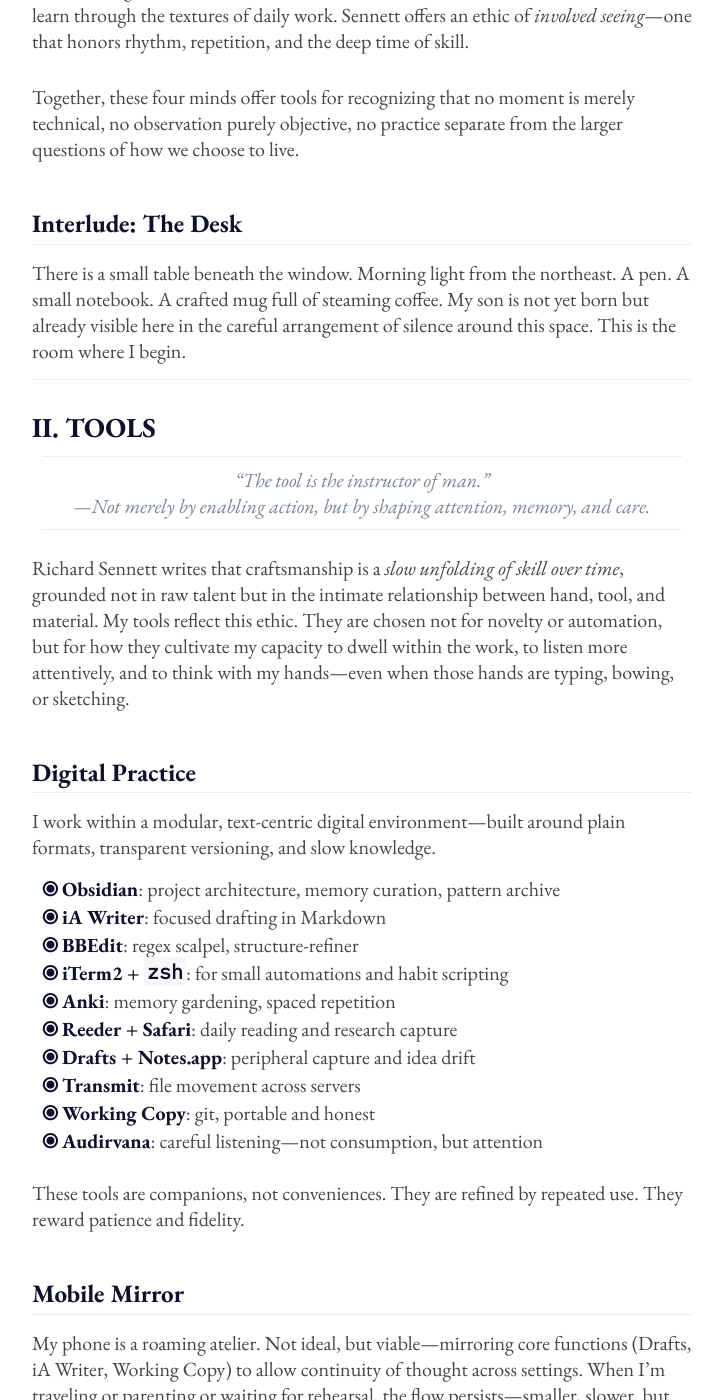
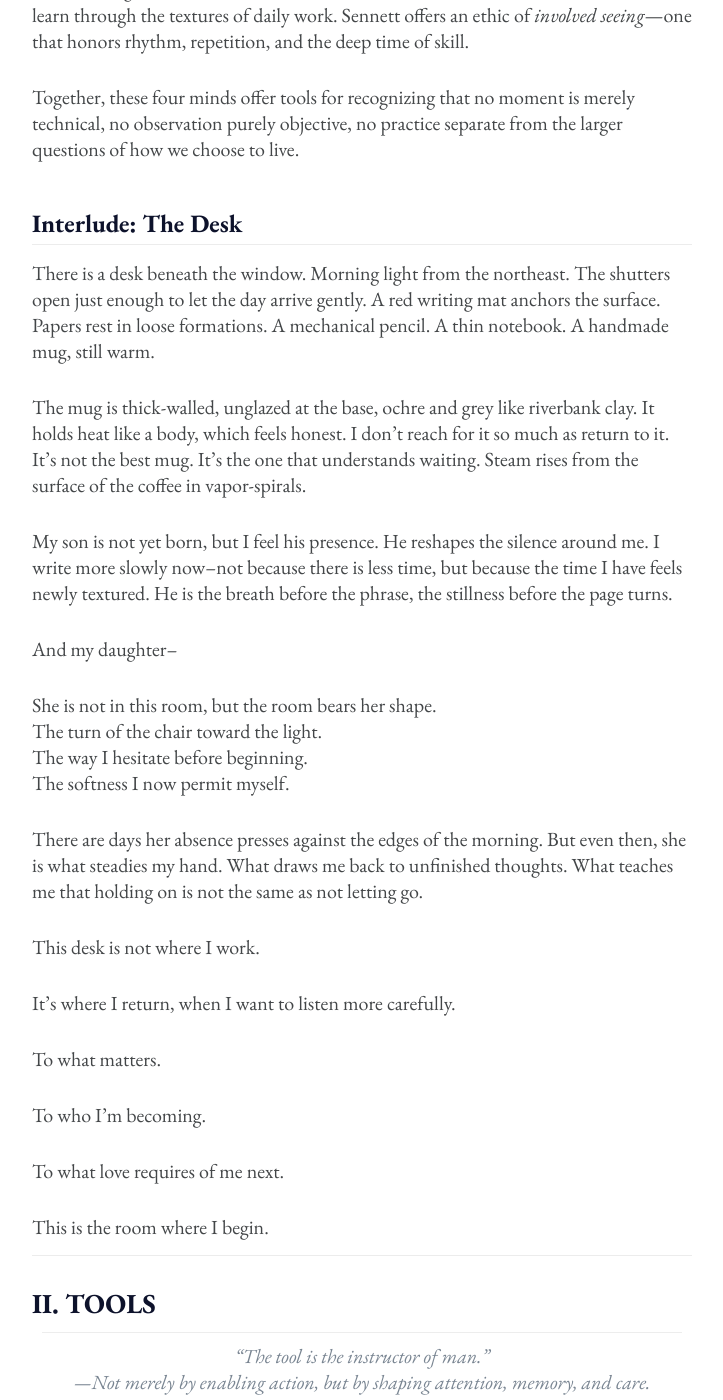
Before and after one commit to davidglidden/davidglidden.github.io, a Jekyll site: the page built from colophon.md, in a window 1280 px wide and 1400 px high, scrolled down 2535 px. Shown: the whole window, without its empty margins (278-1001 px from the left). Built offline with Jekyll 4.4.1, drawn with Linux system fonts in a browser that asks for light colours.

Commit message:
Update colophon.md

```diff
--- a/colophon.md
+++ b/colophon.md
@@ -63,9 +63,34 @@
 
 Together, these four minds offer tools for recognizing that no moment is merely technical, no observation purely objective, no practice separate from the larger questions of how we choose to live.
 
-### **Interlude: The Desk**
+### Interlude: The Desk
 
-There is a small table beneath the window. Morning light from the northeast. A pen. A small notebook. A crafted mug full of steaming coffee. My son is not yet born but already visible here in the careful arrangement of silence around this space. This is the room where I begin.
+There is a desk beneath the window. Morning light from the northeast. The shutters open just enough to let the day arrive gently. A red writing mat anchors the surface. Papers rest in loose formations. A mechanical pencil. A thin notebook. A handmade mug, still warm.
+
+The mug is thick-walled, unglazed at the base, ochre and grey like riverbank clay. It holds heat like a body, which feels honest. I don't reach for it so much as return to it. It's not the best mug. It's the one that understands waiting. Steam rises from the surface of the coffee in vapor-spirals.
+
+My son is not yet born, but I feel his presence. He reshapes the silence around me. I write more slowly now--not because there is less time, but because the time I have feels newly textured. He is the breath before the phrase, the stillness before the page turns.
+
+And my daughter--
+
+She is not in this room, but the room bears her shape.
+The turn of the chair toward the light.
+The way I hesitate before beginning.
+The softness I now permit myself.
+
+There are days her absence presses against the edges of the morning. But even then, she is what steadies my hand. What draws me back to unfinished thoughts. What teaches me that holding on is not the same as not letting go.
+
+This desk is not where I work.
+
+It's where I return, when I want to listen more carefully.
+
+To what matters.
+
+To who I'm becoming.
+
+To what love requires of me next.
+
+This is the room where I begin.
 
 ---
 
```
